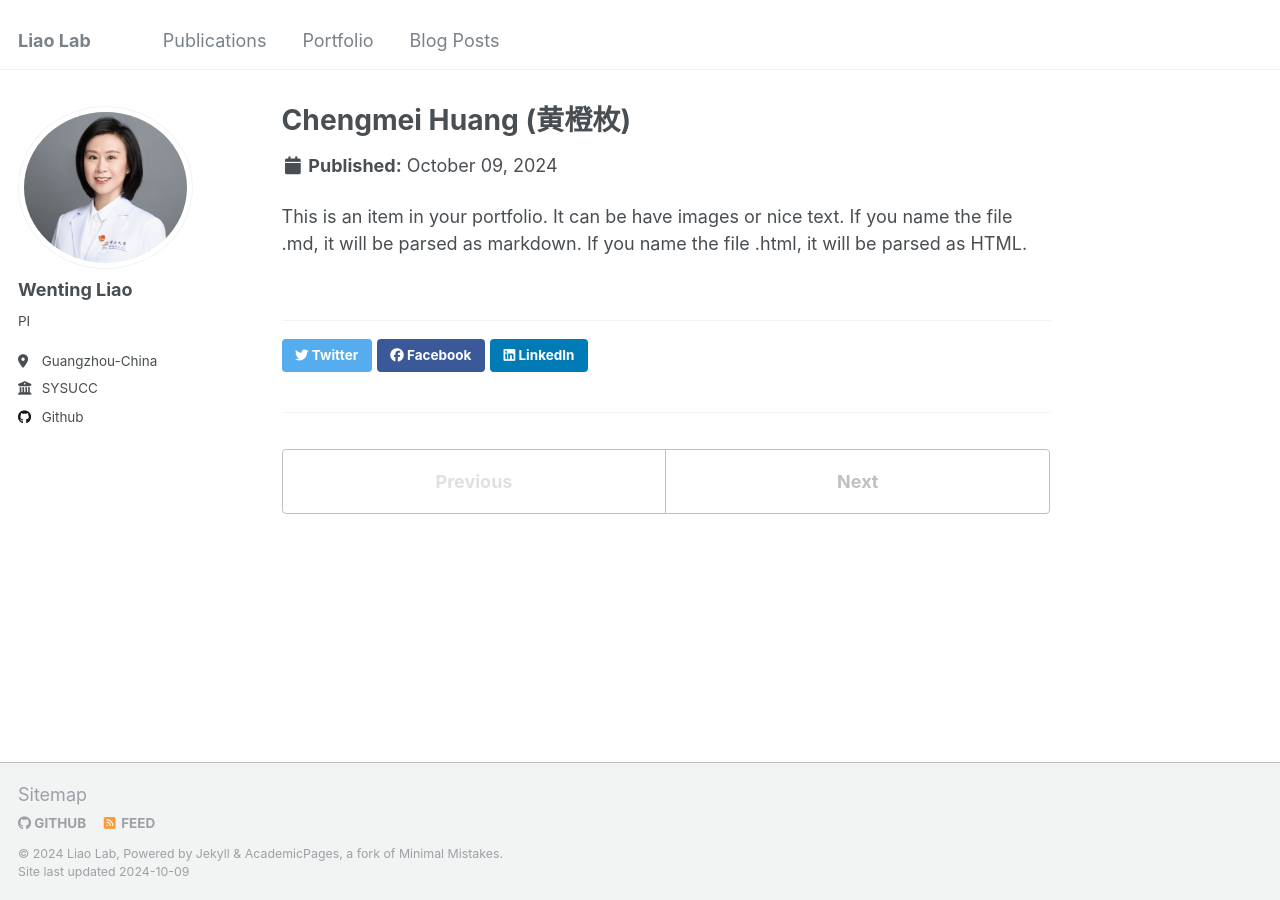
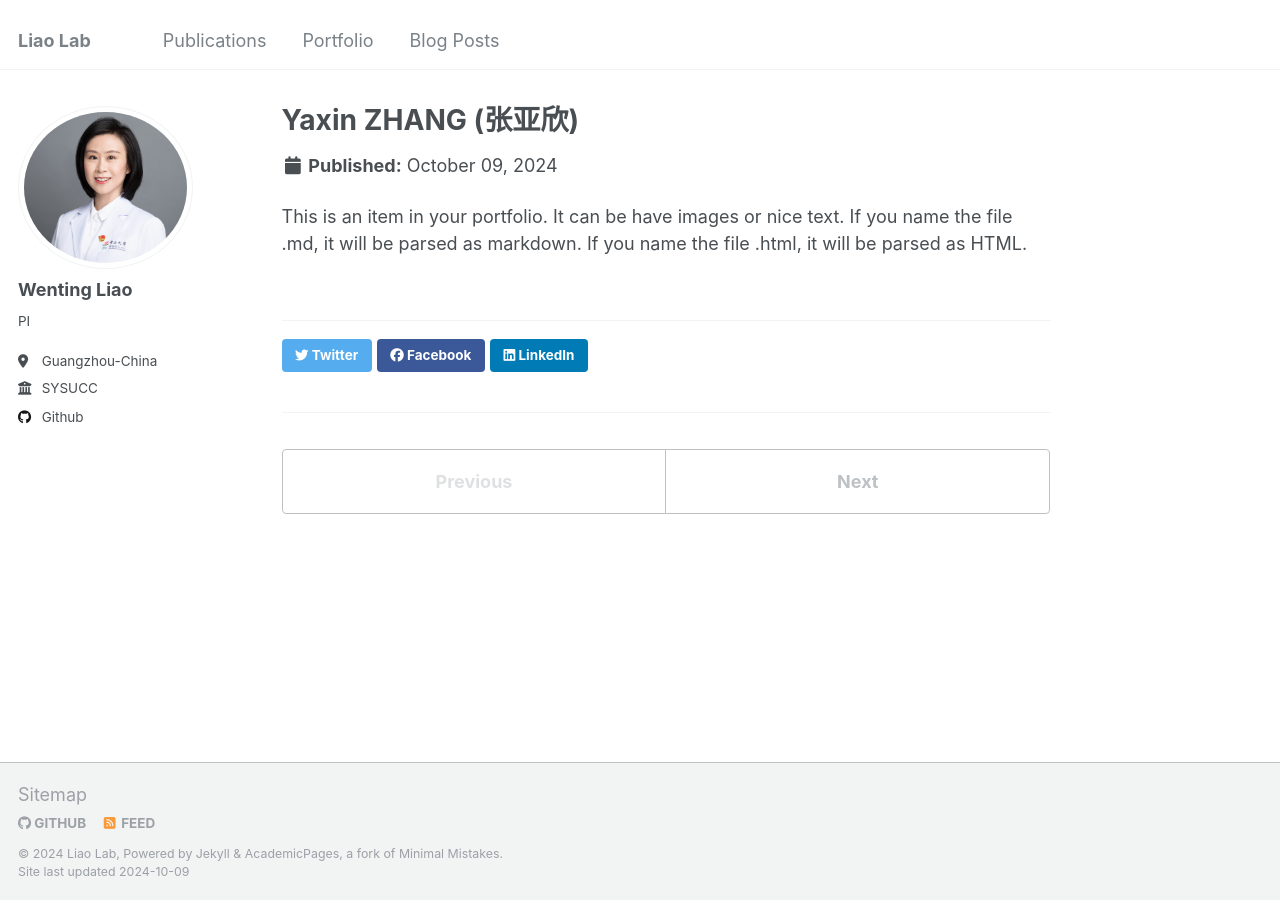
Before and after one commit to ImmunoTransLab/ImmunoTransLab, a Jekyll site: the page built from _portfolio/portfolio-1.html, in a window 1280 px wide. Built offline with Jekyll 4.4.1, drawn with Linux system fonts in a browser that asks for light colours.

Commit message:
Update portfolio-1.html

```diff
--- a/_portfolio/portfolio-1.html
+++ b/_portfolio/portfolio-1.html
@@ -1,12 +1,12 @@
 ---
-title: "Chengmei Huang (黄橙枚)"
-excerpt: "E-mail: huangcm@sysucc.org.cn
+title: "Yaxin ZHANG (张亚欣)"
+excerpt: "E-mail: zhangyx2@sysucc.org.cn
 
 
-Postdoc (2022-present)
+PhD student (2022-present)
 
 
-PhD, Southern Medical University, China
+Master, Southern Medical University, China
 
 
 Bachelor, Southern Medical University, China <br/><img src='/images/zhangyaxin.png'>"
```
